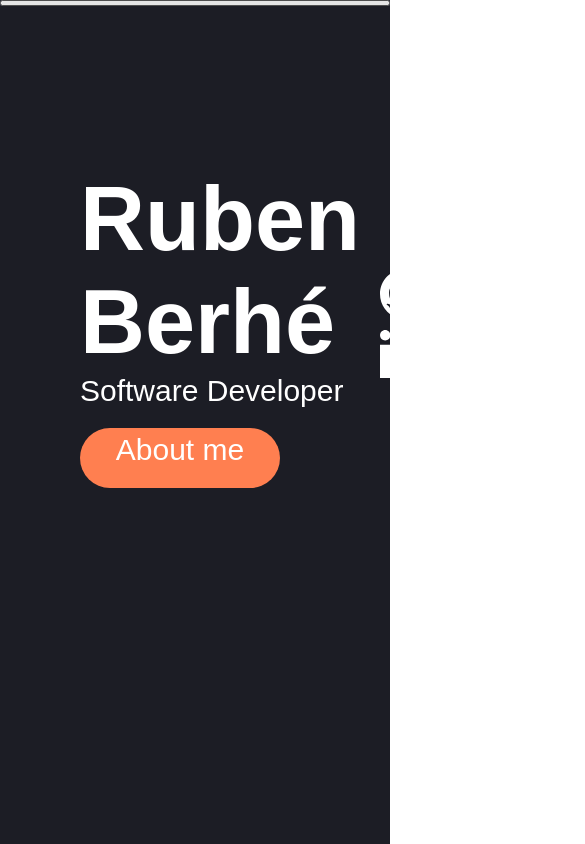
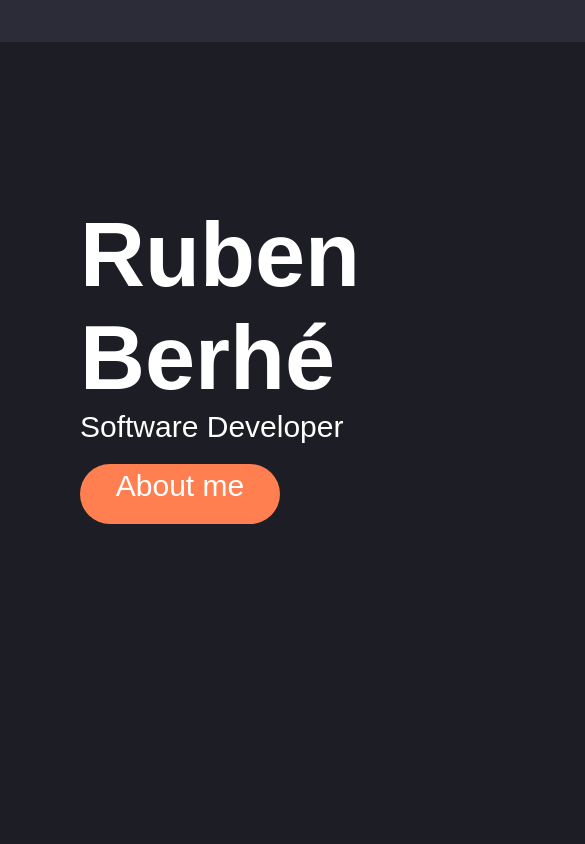
Before and after one commit to kiritom107/myportfolio-responsive, a React (Create React App) app: page / in a window 390 px wide. Shown: the top 844 px of the page, 585 px wide, since content can reach past the window. Built offline with nearby package versions, Linux system fonts and the light colour scheme.

Commit message:
modify app.js and CSS

```diff
--- a/src/App.css
+++ b/src/App.css
@@ -1,3 +1,5 @@
+
+
   body {
     font-family: 'Poppins', sans-serif;
     margin: 0;
@@ -95,6 +97,7 @@ p {
     padding-bottom: 200px;
   }
 
+
 .logo {
   height: 80px;
   margin: 30px;
@@ -139,7 +142,7 @@ p {
   justify-content: space-around;
 }
 
-@media only screen and (max-width: 1000px) {
+@media only screen and (max-width: 480px) {
   .project-container {
       display: flex;
       flex-wrap: wrap;
@@ -177,7 +180,7 @@ a {
 
 
 @media only screen and (max-width: 1000px) {
-  .hamburger {
+  .btn {
       display: block;
       border: 0;
       background-color: transparent;
@@ -207,3 +210,9 @@ a {
       display: none;
   }
 }
+@media screen and (max-width:1200px)and (max-width: 480px){
+  body{
+  display: flex;
+
+  }
+}
--- a/src/app.js
+++ b/src/app.js
@@ -39,7 +39,7 @@ function App() {
           <p>Ciao. Mi chiamo Ruben Berhé. Sono un junior Software Developer a cui piace scoprire nuove tecnologie e utilizzare quest'ultimi per creare siti web.</p>
         </div>
         <div className="headshot-container">
-          <img className="headshot" src={photo}  alt="" />
+
         </div>
       </section><section className="sub-section-alternative" id="projects">
         <h2>Projects</h2>
```
Lines whose indentation alone changed are shown as unchanged.
